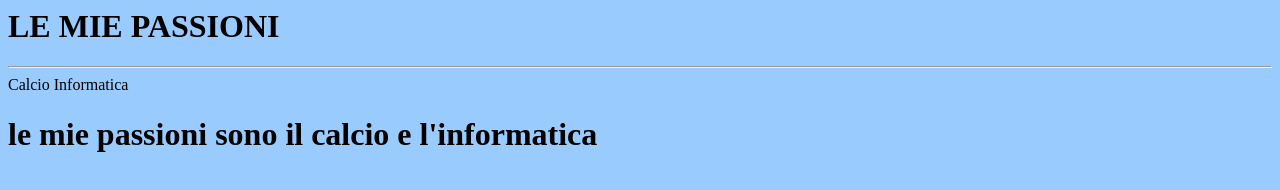
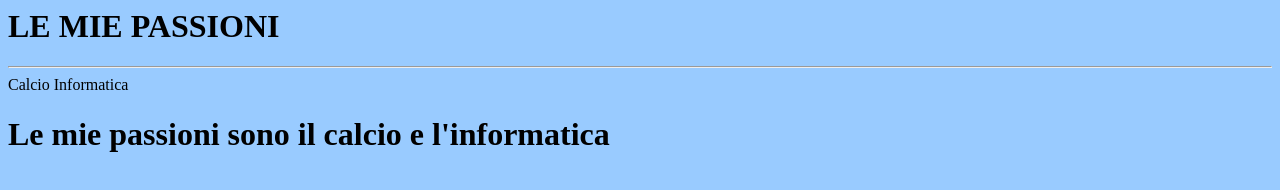
Before and after one commit to Nicolasg2412/nikg.github.io, a plain HTML site: page index.html in a window 1280 px wide. Drawn offline with Linux system fonts and the light colour scheme.

Commit message:
Refactor HTML structure and styling

```diff
--- a/index.html
+++ b/index.html
@@ -3,22 +3,27 @@
 <head>
     <title>sito</title>
 
-    <body bgcolor="#99cbff">
-        <h1> LE MIE PASSIONI</h1>
-        <hr>
-        <a href="sito2.html">Calcio</a>
-        <a href="sito3.html">Informatica</a>
-        <h1 bold>le mie passioni sono il calcio e l'informatica</h1>
+    <style>
+        body {
+            background-color: #99cbff;
+        }
 
-
-        <style>
-            a {
-                text-decoration: none;
-                color: black;
-            }
-        </style>
-
-    </body>
+        a {
+            text-decoration: none;
+            color: black;
+        }
+    </style>
 </head>
 
+<body>
+
+    <h1>LE MIE PASSIONI</h1>
+    <hr>
+
+    <a href="sito2.html">Calcio</a>
+    <a href="sito3.html">Informatica</a>
+
+    <h1>Le mie passioni sono il calcio e l'informatica</h1>
+
+</body>
 </html>
```
